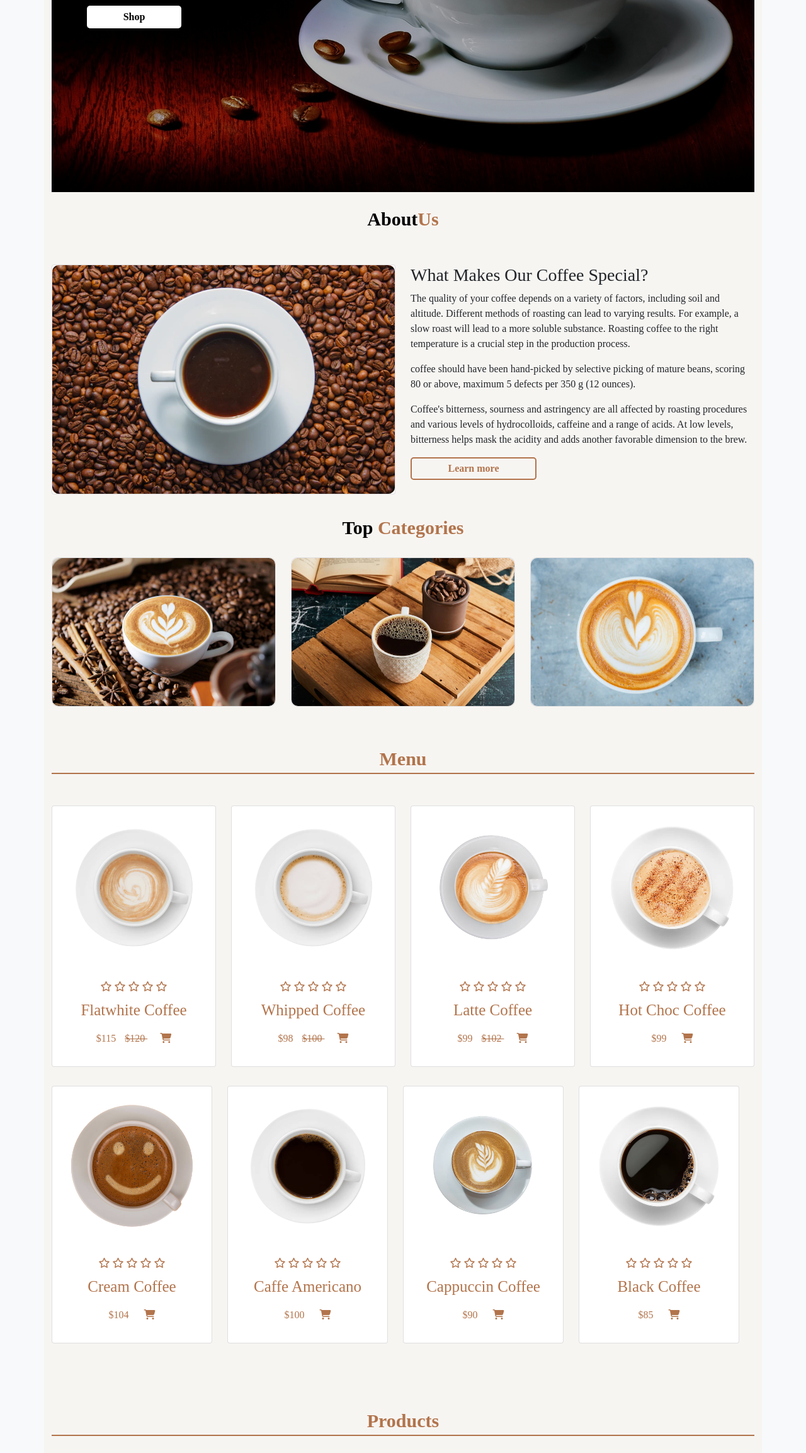
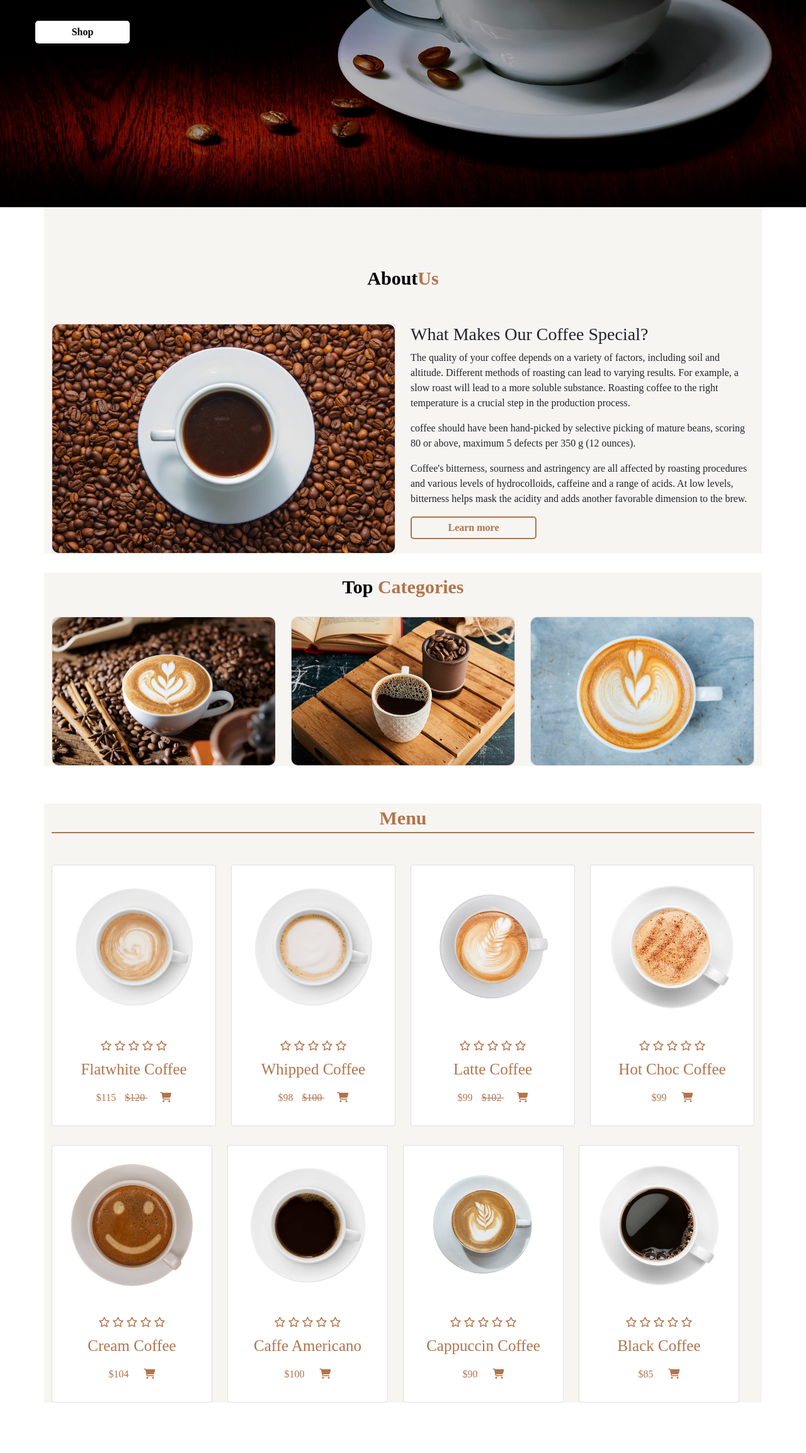
Before and after one commit to AbhigynaReddy/webpage, a plain HTML site: page index/index.html in a window 1280 px wide. Shown: the part 488-2795 px from the top of the page at 63% size. Drawn offline with nearby package versions, Linux system fonts and the light colour scheme.

Commit message:
Update index.html

```diff
--- a/index/index.html
+++ b/index/index.html
@@ -1,4 +1,4 @@
-<!DOCTYPE html>
+!DOCTYPE html>
 <html lang="en">
 <head>
     <meta charset="UTF-8">
@@ -7,25 +7,23 @@
     <link rel="stylesheet" href="style.css">
 
     <link href="https://cdn.jsdelivr.net/npm/bootstrap@5.0.2/dist/css/bootstrap.min.css" rel="stylesheet" integrity="sha384-EVSTQN3/azprG1Anm3QDgpJLIm9Nao0Yz1ztcQTwFspd3yD65VohhpuuCOmLASjC" crossorigin="anonymous">
-    <!-- fonts link -->
+
     <link rel="preconnect" href="https://fonts.googleapis.com">
     <link rel="preconnect" href="https://fonts.gstatic.com" crossorigin>
     <link href="https://fonts.googleapis.com/css2?family=Poppins:wght@100;200;300;400;500;600&family=Roboto:wght@100&display=swap" rel="stylesheet">
-
     <link rel="stylesheet" href="https://cdnjs.cloudflare.com/ajax/libs/font-awesome/6.5.1/css/all.min.css">
 </head>
-<body class="bg-light">
-   <div class="container">
+<body>
 
 
-    <nav class="navbar navbar-expand-lg" id="navbar">
+    <nav class="navbar  navbar-expand-lg" id="navbar">
 
         <div class="container-fluid">
           <a class="navbar-brand" href="#" id="logo"><img src="logo.png" alt=""></a>
           <button class="navbar-toggler" type="button" data-bs-toggle="collapse" data-bs-target="#navbarSupportedContent" aria-controls="navbarSupportedContent" aria-expanded="false" aria-label="Toggle navigation">
             <span><i class="fa-solid fa-bars" style="color:white; font-size:23px;"></i></span>
           </button>
-          <!-- This is the button that toggles the navbar for small screens. It uses Bootstrap's collapse feature. -->
+
           <div class="collapse navbar-collapse" id="navbarSupportedContent">
             <ul class="navbar-nav me-auto mb-2 mb-lg-0">
               <li class="nav-item">
@@ -51,13 +49,14 @@
             <form class="d-flex">
 
               <input class="form-control me-2" type="search" placeholder="Search" aria-label="Search">
-               <button class="btn btn-outline-success" type="submit">Search</button>
+
+              <button class="btn btn-outline-success" type="submit">Search</button>
             </form>
           </div>
         </div>
       </nav>
 
-         <section id="home">
+      <section id="home">
          <div class="content">
             <h3>Start Your Day With a <br>Fresh Coffee</h3>
             <p> Coffee is a popular and beloved beverage enjoyed by
@@ -68,7 +67,8 @@
          </div>
       </section>
 
-       <section id="about">
+
+      <section id="about" class="container">
         <div class="con">
             <div class="heading">About<span>Us</span></div>
             <div class="row">
@@ -91,7 +91,7 @@
         </div>
       </section>
 
-      <section id="top-cards">
+      <section id="top-cards" class="container">
          <div class="heading2">Top <span>Categories</span></div>
          <div class="con">
             <div class="row">
@@ -118,7 +118,8 @@
          </div>
       </section>
 
-       <section id="menu">
+
+      <section id="menu" class="container">
         <div class="con">
           <div class="heading3">Menu</div>
         </div>
@@ -131,7 +132,6 @@
                    <img src="m1.png" alt="">
 
                    <div class="card-body">
-                    <!-- 'text-center' is a Bootstrap class that horizontally centers the content within the div -->
                      <div class="star text-center">
                       <i class="fa-regular fa-star"></i>
                       <i class="fa-regular fa-star"></i>
@@ -284,7 +284,8 @@
         </div>
       </section>
 
-              <section id="product">
+
+      <section id="product">
         <div class="con">
           <div class="heading4">Products</div>
         </div>
@@ -313,7 +314,7 @@
 
          <div class="col-md-3 py-3 py-3">
           <div class="card">
-            <img src="Black Coffee.png" alt="">
+            <img src="Black coffee.png" alt="">
             <div class="card-body">
                <h3>Black coffee</h3>
                <p>$100 <span class="fa-solid fa-cart-shopping"></span></p>
@@ -334,7 +335,7 @@
         </div>
       </section>
 
-         <div class="con" id="gallary">
+        <div class="con" id="gallary">
           <div class="heading5">Our <span>Gallery</span></div>
 
           <div class="row" style="margin-top: 30px;">
@@ -377,7 +378,7 @@
           </div>
         </div>
 
-        <!-- Contact section -->
+
         <section id="contact">
           <div class="con">
             <div class="row">
@@ -405,7 +406,8 @@
           </div>
         </section>
 
-         <footer id="footer">
+        <!-- footer -->
+        <footer id="footer">
           <div class="footer-logo text-center"><img src="logo.png" alt=""></div>
           <div class="social-links text-center">
             <i class="fa-brands fa-twitter"></i>
@@ -424,7 +426,7 @@
 
         </footer>
 
-    </div>
+
 
     <script src="https://cdn.jsdelivr.net/npm/bootstrap@5.0.2/dist/js/bootstrap.bundle.min.js" integrity="sha384-MrcW6ZMFYlzcLA8Nl+NtUVF0sA7MsXsP1UyJoMp4YLEuNSfAP+JcXn/tWtIaxVXM" crossorigin="anonymous"></script>
 </body>
```
